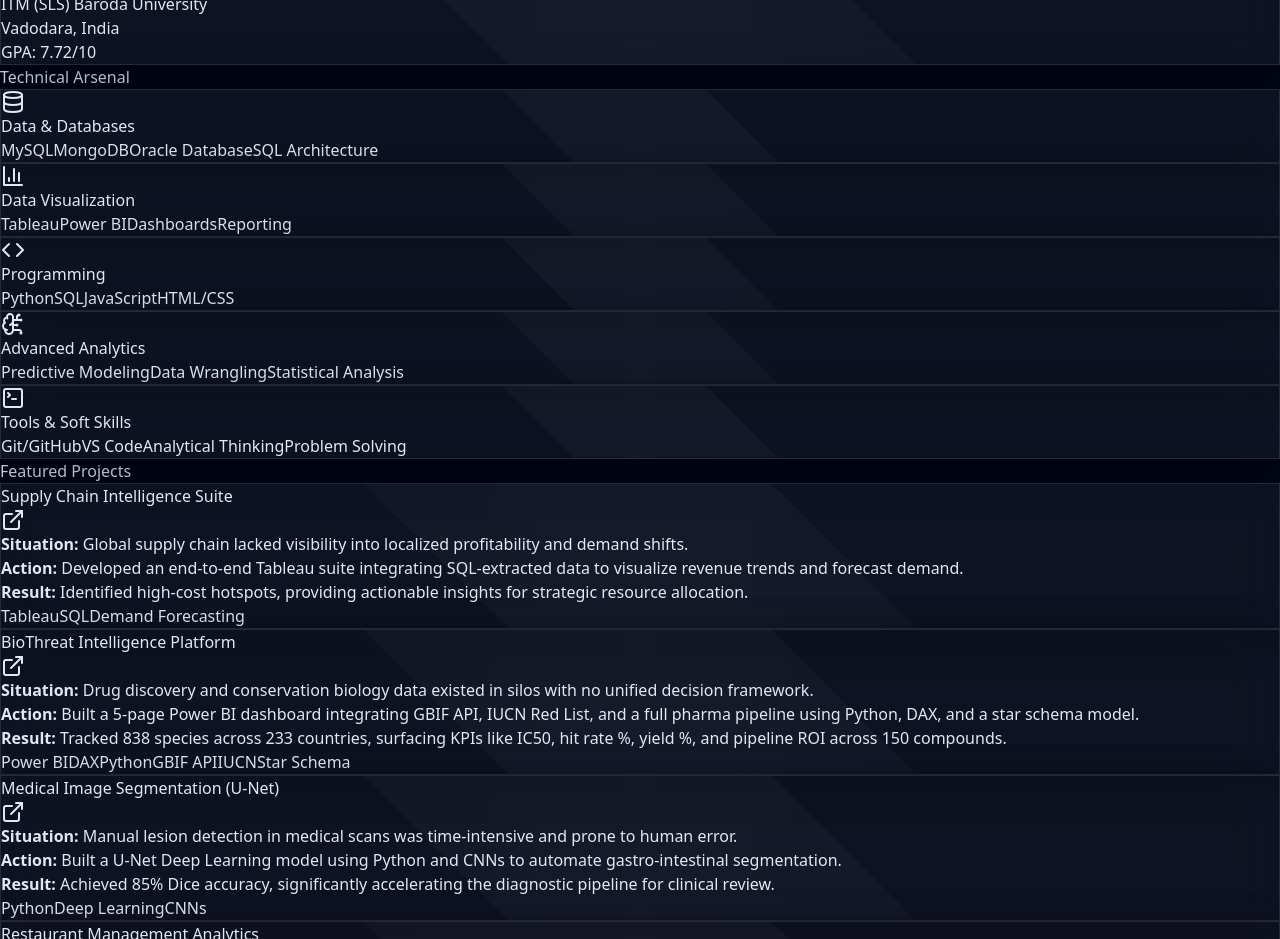
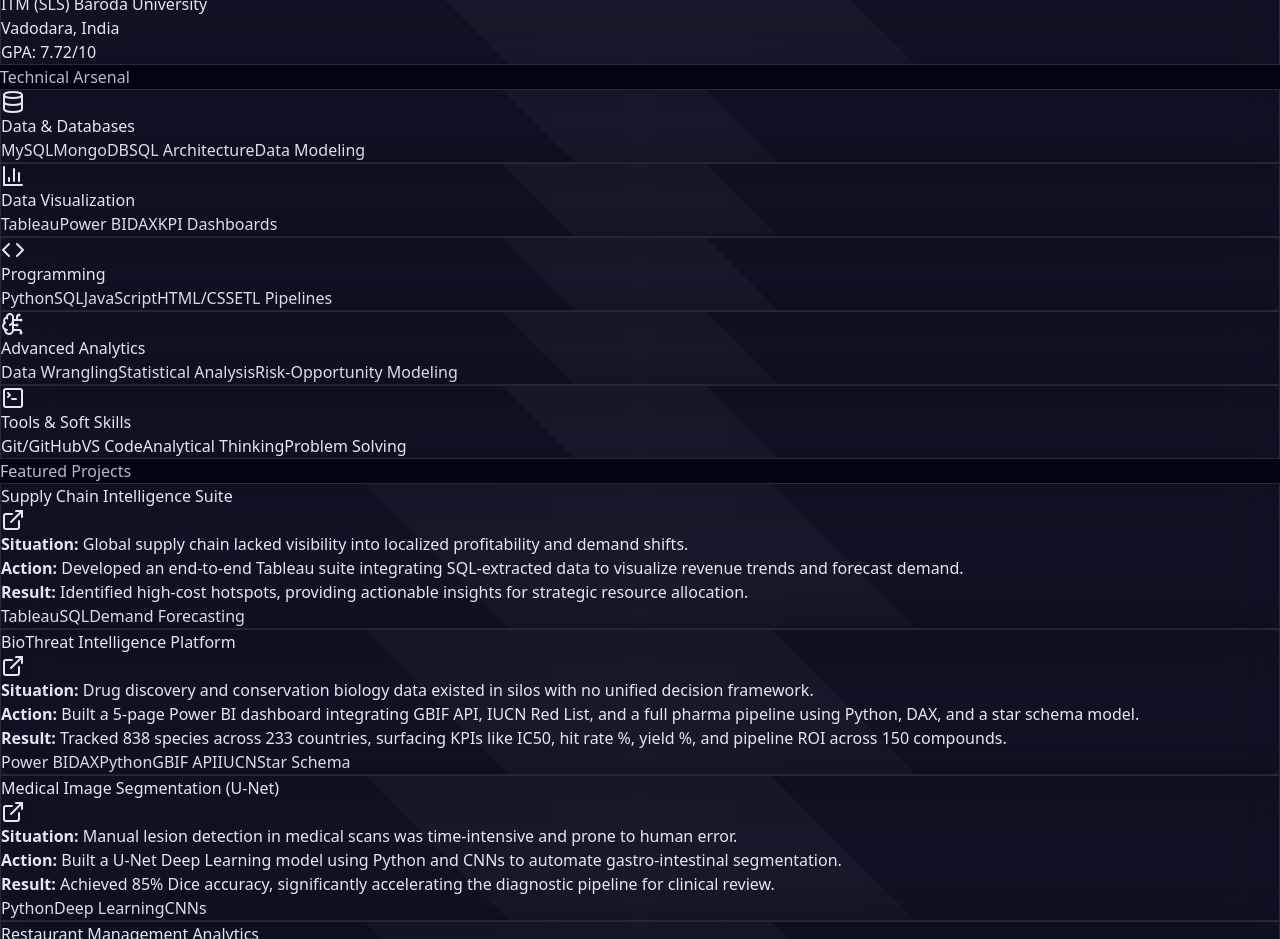
Before and after one commit to MadhavLimbasiya/Madhav-Limbasiya-Portfolio, a React (Vite) app: page / in a window 1280 px wide. Shown: the part 2120-3059 px from the top of the page. Built offline with nearby package versions, Linux system fonts and the light colour scheme.

Commit message:
Update App.jsx

```diff
--- a/src/App.jsx
+++ b/src/App.jsx
@@ -268,22 +268,22 @@
     {
       title: "Data & Databases",
       icon: <Database className="w-6 h-6 text-teal-400" />,
-      skills: ["MySQL", "MongoDB", "Oracle Database", "SQL Architecture"]
+      skills: ["MySQL", "MongoDB", "SQL Architecture", "Data Modeling"]
     },
     {
       title: "Data Visualization",
       icon: <BarChart3 className="w-6 h-6 text-cyan-400" />,
-      skills: ["Tableau", "Power BI", "Dashboards", "Reporting"]
+      skills: ["Tableau", "Power BI", "DAX", "KPI Dashboards"]
     },
     {
       title: "Programming",
       icon: <Code className="w-6 h-6 text-teal-400" />,
-      skills: ["Python", "SQL", "JavaScript", "HTML/CSS"]
+      skills: ["Python", "SQL", "JavaScript", "HTML/CSS", "ETL Pipelines"]
     },
     {
       title: "Advanced Analytics",
       icon: <BrainCircuit className="w-6 h-6 text-cyan-400" />,
-      skills: ["Predictive Modeling", "Data Wrangling", "Statistical Analysis"]
+      skills: ["Data Wrangling", "Statistical Analysis", "Risk-Opportunity Modeling"]
     },
     {
       title: "Tools & Soft Skills",
```
